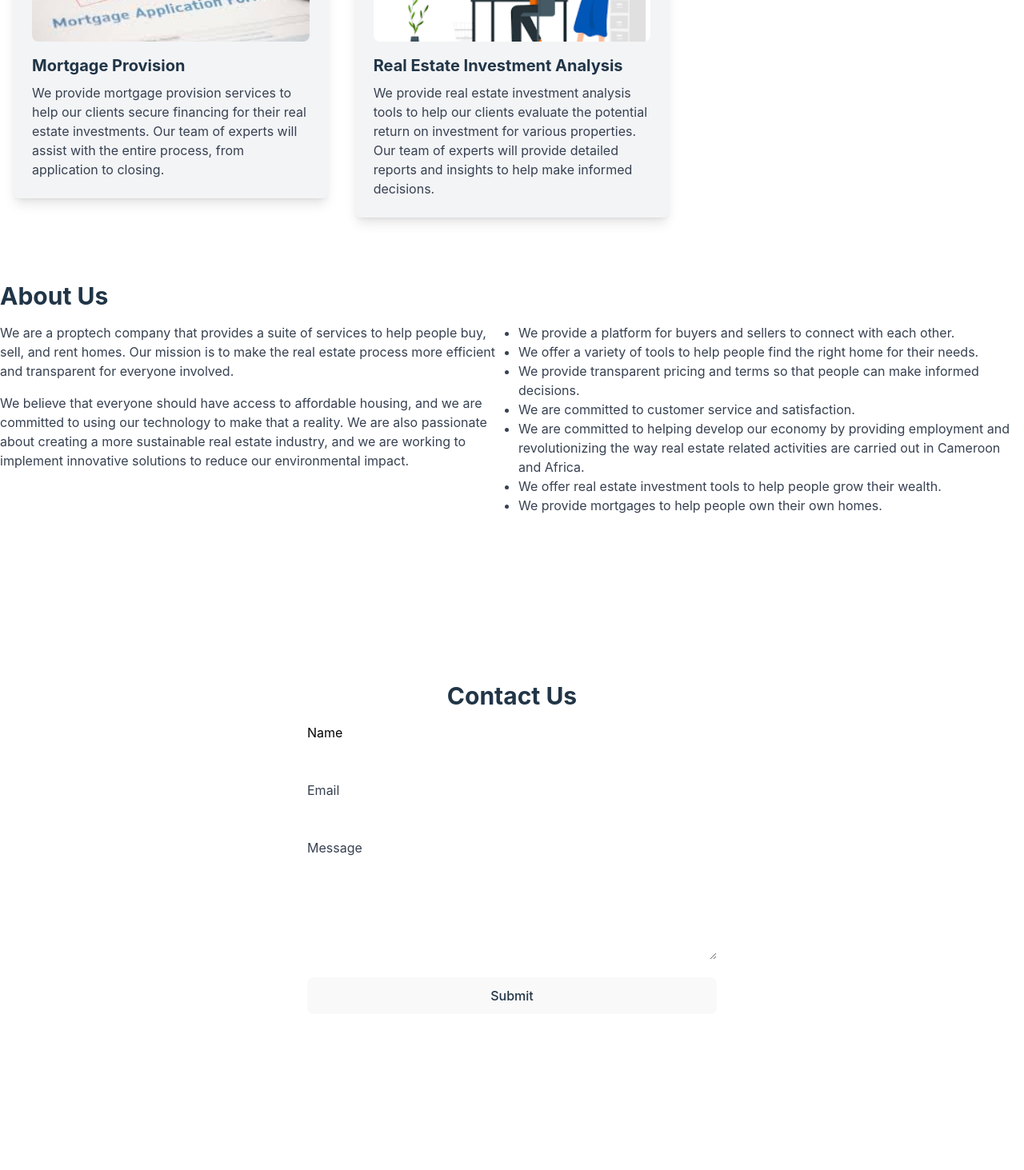
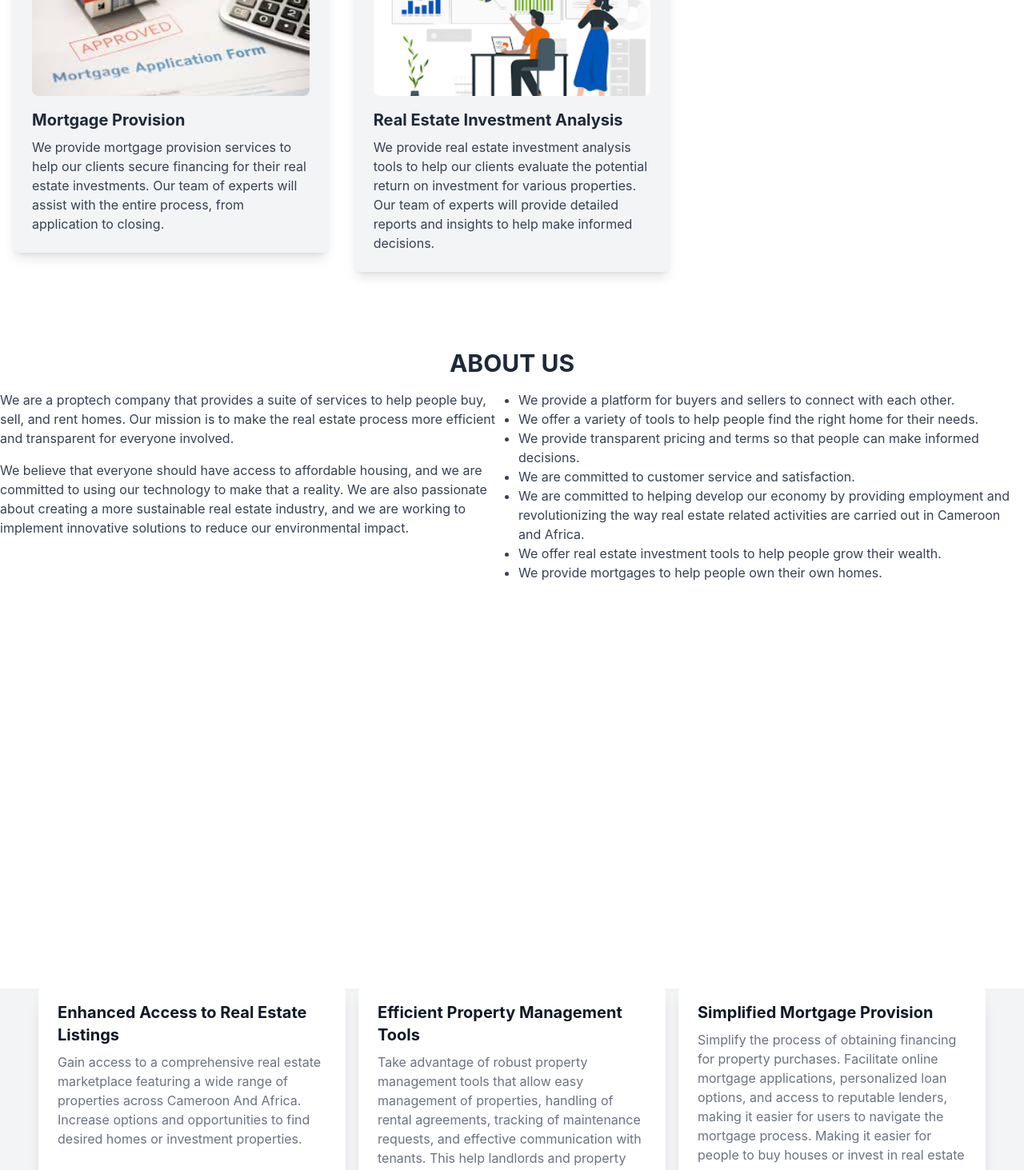
Before and after one commit to EpsiHome/epsihome-main-site, a React (Vite) app in the folder epsihome_site/: page / in a window 1280 px wide. Shown: the part 1140-2603 px from the top of the page at 80% size. Built offline with nearby package versions, Linux system fonts and the light colour scheme.

Commit message:
added the benefits section,updated other sections

```diff
--- a/epsihome_site/src/App.jsx
+++ b/epsihome_site/src/App.jsx
@@ -1,5 +1,5 @@
 import React from "react";
-import { AboutUs, Contact, Header, Service } from "./component";
+import { AboutUs, Contact, Header, Service,Benefits } from "./component";
 
 function App() {
   return (
@@ -7,6 +7,7 @@ function App() {
       <Header/>
       <Service/>
       <AboutUs/>
+      <Benefits/>
       <Contact/>
     </div>
   );
--- a/epsihome_site/src/component/AboutUs.jsx
+++ b/epsihome_site/src/component/AboutUs.jsx
@@ -2,8 +2,8 @@ import React from "react";
 
 const AboutUs = () => {
   return (
-    <section id="about" className="about-us bg-white">
-      <h1 className="text-3xl font-bold mb-4">About Us</h1>
+    <section id="about" className="about-us h-screen bg-white justify-center">
+      <h1 className="text-3xl text-center my-4 text-gray-800 uppercase font-bold">about us</h1>
       <div className="grid grid-cols-2 gap-4">
         <div>
           <p className="text-gray-700 mb-4">
--- /dev/null
+++ b/epsihome_site/src/component/Benefits.jsx
@@ -0,0 +1,18 @@
+
+import React from 'react'
+import BenefitsCard from './common/BenefitsCard'
+import data from '../constant/data'
+
+const Benefits = () => {
+  return (
+    <section id='benefits' className="flex justify-center items-center min-h-screen bg-gray-100">
+      <div className="grid grid-cols-1 gap-4 md:grid-cols-2 lg:grid-cols-3">
+        {data.platformBenefits.map((benefit, index) => (
+          <BenefitsCard key={index} title={benefit.title} subtitle={benefit.subtitle} />
+        ))}
+      </div>
+    </section>
+  )
+}
+
+export default Benefits
--- a/epsihome_site/src/component/ContactUs.jsx
+++ b/epsihome_site/src/component/ContactUs.jsx
@@ -6,7 +6,8 @@ const ContactUs = () => {
   const [message, setMessage] = React.useState("");
 
   return (
-    <section id="contact" className="contact h-screen bg-white ">
+    <section id="contact" className="contact min-h-screen bg-white ">
+      <h1 className="text-3xl text-center my-4 text-gray-800 uppercase font-bold">contact us</h1>
       <div className="flex flex-col items-center justify-center h-full">
         <h1 className="text-3xl font-bold mb-4">Contact Us</h1>
         <form
--- a/epsihome_site/src/component/Service.jsx
+++ b/epsihome_site/src/component/Service.jsx
@@ -5,6 +5,7 @@ import data from "../constant/data";
 function Service() {
   return (
     <section id="services" className="bg-white py-12 mt-4">
+      <h1 className="text-3xl text-center my-4 text-gray-800 uppercase font-bold">our services</h1>
       <div className="container mx-auto px-4">
         <h2 className="text-4xl font-bold mb-8">Our Services</h2>
         <div className="flex flex-wrap -mx-4">
--- /dev/null
+++ b/epsihome_site/src/component/common/BenefitsCard.jsx
@@ -0,0 +1,15 @@
+
+import React from 'react'
+
+const BenefitsCard = ({title,subtitle}) => {
+  return (
+    <div className="max-w-sm hover:cursor-pointer hover:ml-2 rounded overflow-hidden shadow-lg bg-white">
+      <div className="px-6 py-4">
+        <div className="font-bold text-gray-900 text-xl mb-2">{title}</div>
+        <p className="text-gray-500 text-base">{subtitle}</p>
+      </div>
+    </div>
+  )
+}
+
+export default BenefitsCard
--- a/epsihome_site/src/component/common/ServiceCard.jsx
+++ b/epsihome_site/src/component/common/ServiceCard.jsx
@@ -3,14 +3,14 @@ import React from 'react'
 
 const ServiceCard = ({title,description,image}) => {
   return (
-    <div className="w-full md:w-1/2 lg:w-1/3 px-4 mb-8">
+    <div className="w-full hover:cursor-pointer hover:mt-2 md:w-1/2 lg:w-1/3 px-4 mb-8">
       <div className="bg-gray-100 rounded-lg shadow-lg p-6">
         <img
           src={image}
           alt="Marketplace"
           className="w-full h-48 object-cover rounded-lg mb-4"
         />
-        <h3 className="text-xl font-bold mb-2">{title}</h3>
+        <h3 className="text-xl text-gray-800 font-bold mb-2">{title}</h3>
         <p className="text-gray-700">
           {description}
         </p>
--- a/epsihome_site/src/component/index.js
+++ b/epsihome_site/src/component/index.js
@@ -4,3 +4,4 @@ export {default as Service} from './Service'
 export {default as ServiceCard} from './common/ServiceCard'
 export {default as AboutUs} from './AboutUs'
 export {default as Contact} from './ContactUs'
+export {default as Benefits} from './Benefits'
--- a/epsihome_site/src/constant/data.js
+++ b/epsihome_site/src/constant/data.js
@@ -51,8 +51,57 @@ const services = [
   },
 ];
 
+const platformBenefits = [
+  {
+    title: "Enhanced Access to Real Estate Listings",
+    subtitle:
+      "Gain access to a comprehensive real estate marketplace featuring a wide range of properties across Cameroon And Africa. Increase options and opportunities to find desired homes or investment properties.",
+  },
+  {
+    title: "Efficient Property Management Tools",
+    subtitle:
+      "Take advantage of robust property management tools that allow easy management of properties, handling of rental agreements, tracking of maintenance requests, and effective communication with tenants. This help landlords and property managers to know if they are making profits there by guiding them in where they should put their efforts in",
+  },
+  {
+    title: "Simplified Mortgage Provision",
+    subtitle:
+      "Simplify the process of obtaining financing for property purchases. Facilitate online mortgage applications, personalized loan options, and access to reputable lenders, making it easier for users to navigate the mortgage process. Making it easier for people to buy houses or invest in real estate",
+  },
+  {
+    title: "Secure Transactions",
+    subtitle:
+      "Enhance trust and reduce risks associated with real estate transactions. Utilize secure payment gateways or blockchain technology to ensure secure and transparent transactions for users.",
+  },
+  {
+    title: "Localized Expertise in the African Market",
+    subtitle:
+      "Access a network of real estate professionals with deep knowledge of the African market. Gain expert advice on property investments, legal matters, and market trends specific to your region.",
+  },
+  {
+    title: "Community Engagement and Networking",
+    subtitle:
+      "Foster a sense of community by providing features like forums, discussion boards, or local events. Connect users with like-minded individuals, facilitating knowledge sharing and networking opportunities.",
+  },
+  {
+    title: "Empowerment for Homeownership",
+    subtitle:
+      "Offer resources, affordable housing options, and financial guidance to empower individuals and families in becoming homeowners. Contribute to the socioeconomic development and stability of African communities.",
+  },
+  {
+    title: "Job Creation and Economic Growth",
+    subtitle:
+      "Create employment opportunities within the real estate industry. Connect users with local agents, property managers, inspectors, and other professionals, contributing to economic growth and job creation.",
+  },
+  {
+    title: "Technological Advancements in the Real Estate Sector",
+    subtitle:
+      "Leverage modern technologies to introduce innovative solutions to challenges in the African real estate sector. Implement virtual property tours, smart home integration, AI-driven property recommendations, and data analytics to enhance the user experience.",
+  },
+];
+
 const data = {
-  services
+  services,
+  platformBenefits
 }
 
 export default data
```
Also changed, not shown: epsihome_site/src/constant/ref.md (added, +26 -0 lines).
